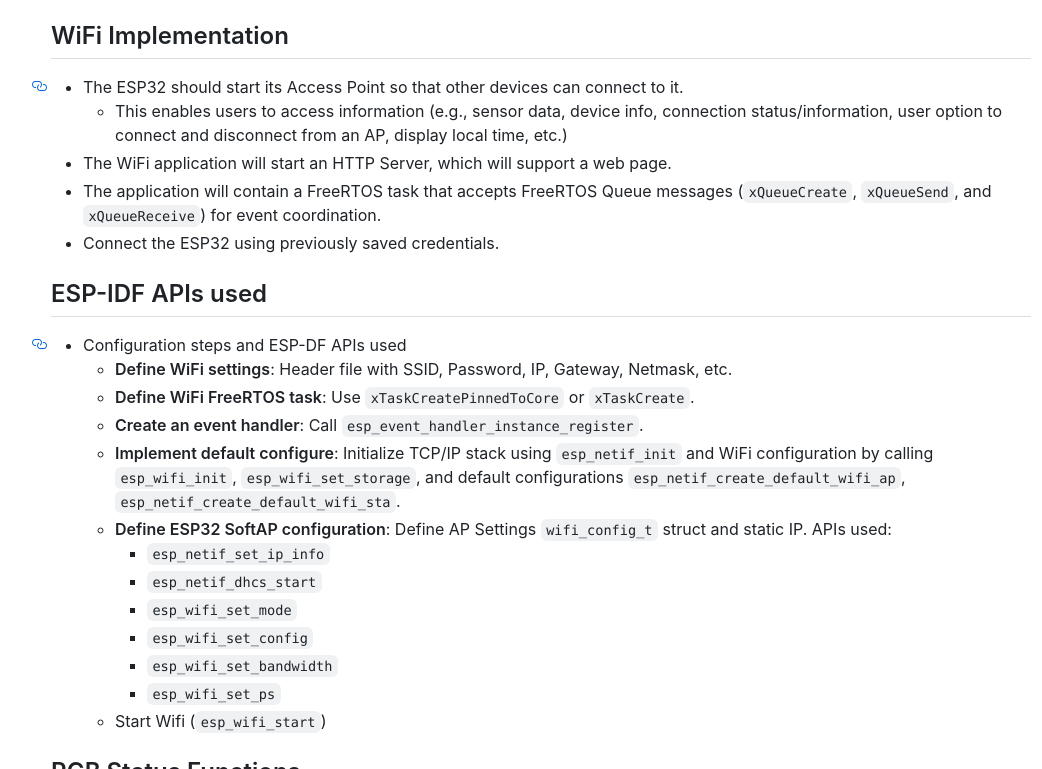
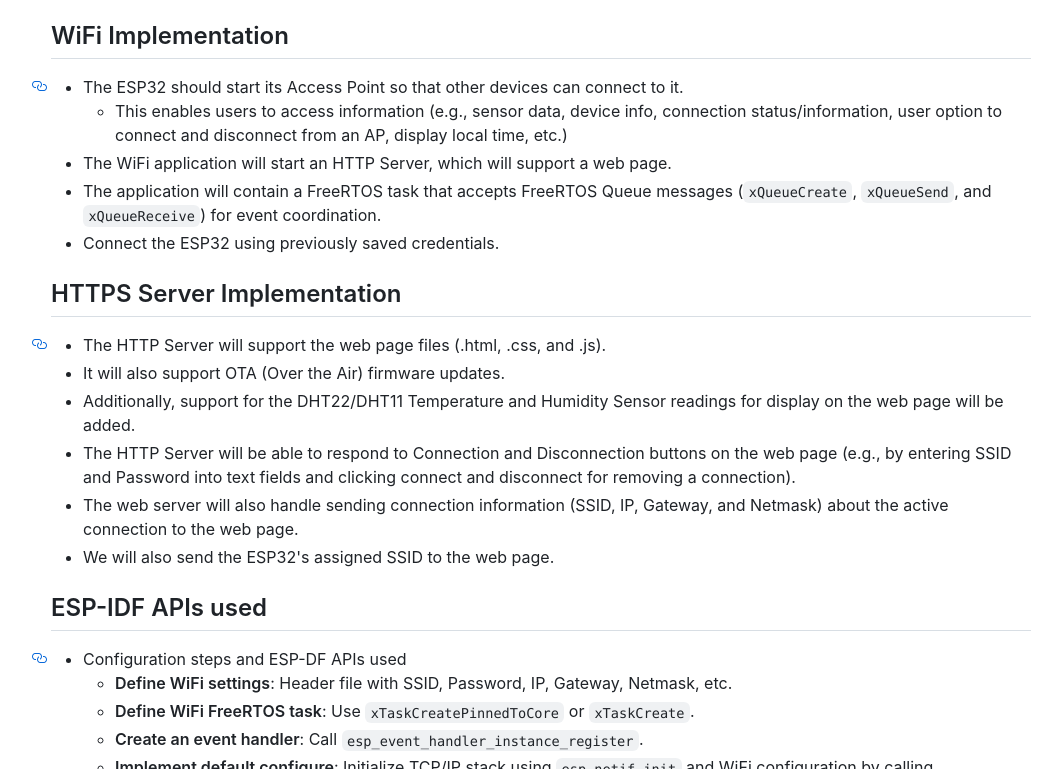
Before and after one commit to carrliitos/esp32s3_wifi, a plain HTML site: page README.html in a window 1280 px wide. Shown: the part 512-1281 px from the top of the page, without its empty margins (99-1141 px from the left). Drawn offline with Linux system fonts and the light colour scheme.

Commit message:
Add HTTPS Server Support and DHT22/DHT11 Integration
- Added a section in README.md for HTTPS Server Implementation, detailing support for OTA updates, sensor readings, and web page features.
- Updated CMakeLists.txt to include `http_server.c` and embed web files (HTML, CSS, JS).
- Added DHT22/DHT11 Temperature and Humidity Sensor support in README.md and updated hardware setup.
- Defined task configurations for the HTTP Server and monitor in `tasks_common.h`.
- Modified `tasks_common.h` with metadata and task definitions for HTTP server functionalities.

```diff
--- a/README.html
+++ b/README.html
@@ -1250,6 +1250,18 @@
 <code>xQueueReceive</code>) for event coordination.</li>
 <li>Connect the ESP32 using previously saved credentials.</li>
 </ul>
+<div class="markdown-heading"><h2 class="heading-element">HTTPS Server Implementation</h2><a id="user-content-https-server-implementation" class="anchor" aria-label="Permalink: HTTPS Server Implementation" href="#https-server-implementation"><span aria-hidden="true" class="octicon octicon-link"></span></a></div>
+<ul>
+<li>The HTTP Server will support the web page files (.html, .css, and .js).</li>
+<li>It will also support OTA (Over the Air) firmware updates.</li>
+<li>Additionally, support for the DHT22/DHT11 Temperature and Humidity Sensor readings for display on the web page will be
+added.</li>
+<li>The HTTP Server will be able to respond to Connection and Disconnection buttons on the web page (e.g., by entering
+SSID and Password into text fields and clicking connect and disconnect for removing a connection).</li>
+<li>The web server will also handle sending connection information (SSID, IP, Gateway, and Netmask) about the active
+connection to the web page.</li>
+<li>We will also send the ESP32's assigned SSID to the web page.</li>
+</ul>
 <div class="markdown-heading"><h2 class="heading-element">ESP-IDF APIs used</h2><a id="user-content-esp-idf-apis-used" class="anchor" aria-label="Permalink: ESP-IDF APIs used" href="#esp-idf-apis-used"><span aria-hidden="true" class="octicon octicon-link"></span></a></div>
 <ul>
 <li>Configuration steps and ESP-DF APIs used
```
Also changed, not shown: main/CMakeLists.txt, 2 other files.
